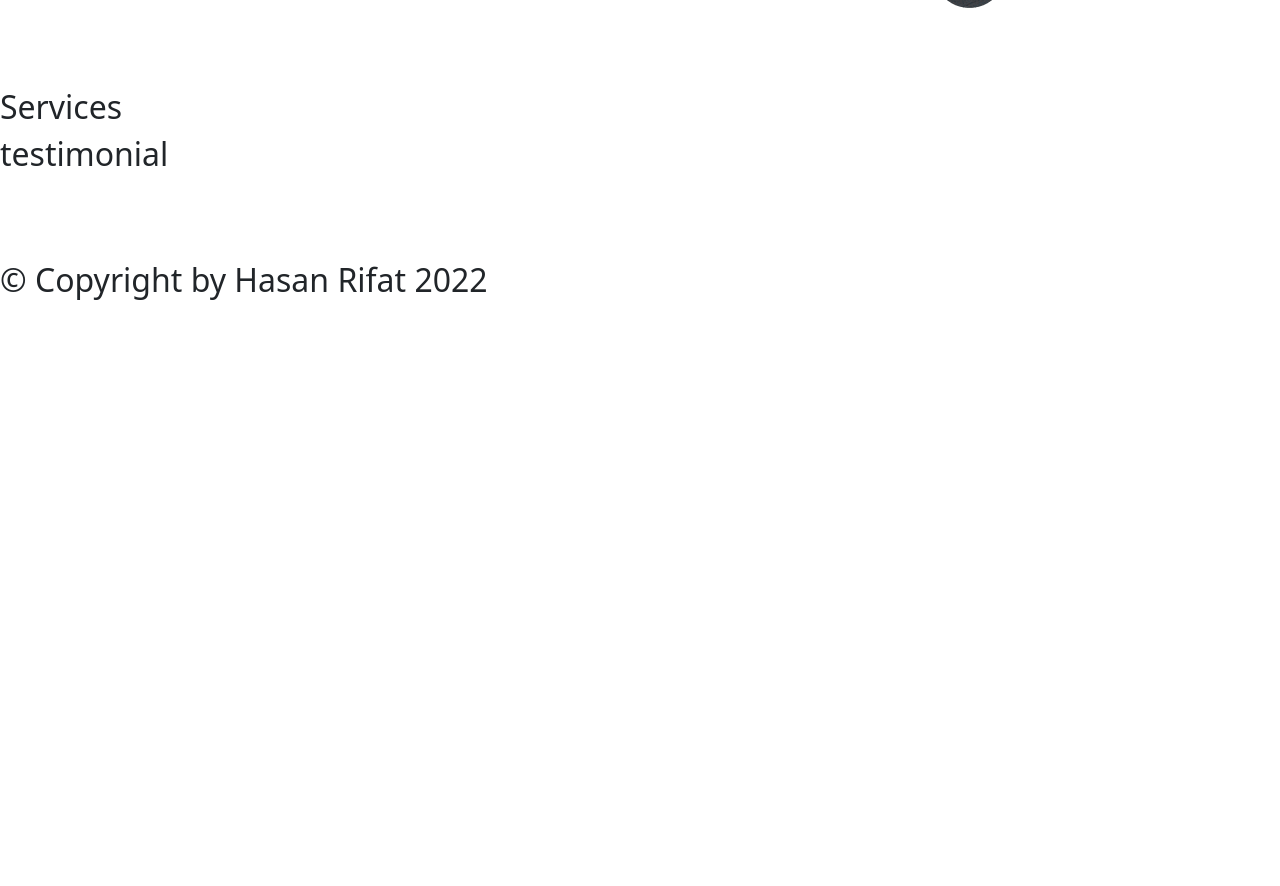
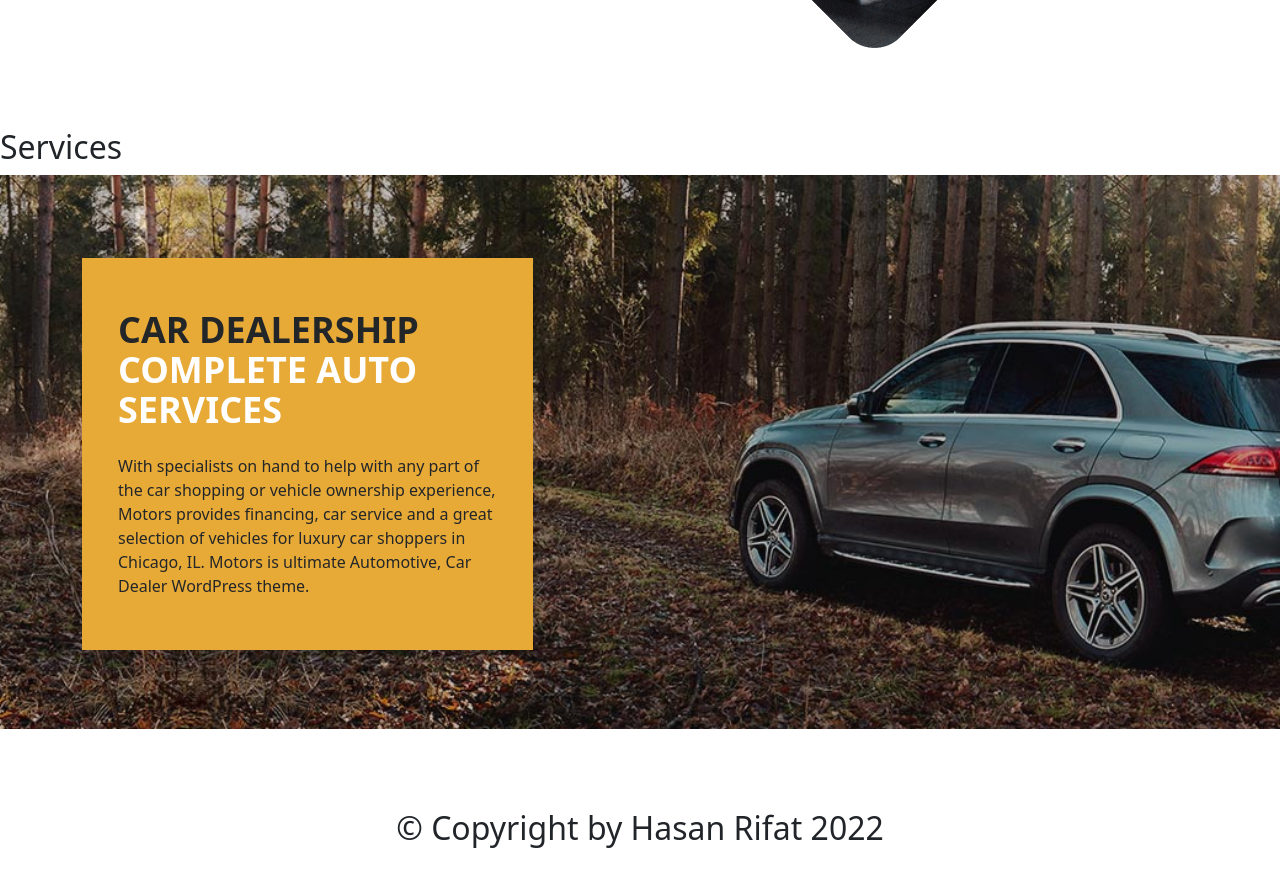
Before and after one commit to Hasan-Rifat/warehouse-management-client-side, a React (Create React App) app: page / in a window 1280 px wide. Shown: the part 1220-2106 px from the top of the page. Before the commit the page ends 1608 px from the top, so only its background shows below. Built offline with nearby package versions, Linux system fonts and the light colour scheme; no server answers; the HTML template or start-up script is replaced by a standard one.

Commit message:
testimonial

```diff
--- a/package.json
+++ b/package.json
@@ -44,7 +44,7 @@
   },
   "devDependencies": {
     "autoprefixer": "^10.4.5",
-    "postcss": "^8.4.12",
+    "postcss": "^8.4.13",
     "tailwindcss": "^3.0.24"
   }
 }
--- a/src/Components/Pages/Banner/Banner.css
+++ b/src/Components/Pages/Banner/Banner.css
@@ -21,7 +21,7 @@
   color: #303d51;
   font-weight: 700;
 }
-.banner-btn {
+.banner-main-btn {
   box-shadow: 0 10px 30px 0 rgb(0 113 220 / 15%);
   display: inline-block;
   font-weight: 600;
@@ -38,7 +38,7 @@
   color: #0071dc !important;
 }
 
-.banner-btn:hover {
+.banner-main-btn:hover {
   background-color: #41aef1 !important;
   color: #fff !important;
 }
--- a/src/Components/Pages/Banner/Banner.js
+++ b/src/Components/Pages/Banner/Banner.js
@@ -15,7 +15,7 @@ const Banner = () => {
                 Reliable And Knowledgeable Mechanics Locate In Los Angeles, CA
               </h2>
               <Link to="/login">
-                <button className="banner-btn">GET STARTED</button>
+                <button className="banner-main-btn">GET STARTED</button>
               </Link>
             </div>
           </div>
--- a/src/Components/Pages/Login/Login/Login.js
+++ b/src/Components/Pages/Login/Login/Login.js
@@ -58,10 +58,12 @@ const Login = () => {
     toast("Sent email");
   };
   return (
+    <section className="text-center">
       <div className="container pt-6 ">
-      <div className="w-50 mx-auto shadow-lg p-12 rounded">
+        <div className="w-50 mx-auto shadow-lg p-12 rounded ">
+          <div>
+            <Form className="py-6" onSubmit={handleLogin}>
               <h2>Login</h2>
-        <Form className="py-6" onSubmit={handleLogin}>
               <Form.Group className="mb-3" controlId="formBasicEmail">
                 <Form.Control
                   type="email"
@@ -84,7 +86,11 @@ const Login = () => {
               </Button>
               <div>
                 <Link className="no-underline " to="/register">
-              <Button variant="primary " type="submit" className="w-2/5 mr-1">
+                  <Button
+                    variant="primary "
+                    type="submit"
+                    className="w-2/5 mr-1"
+                  >
                     Create Account
                   </Button>
                 </Link>
@@ -97,11 +103,13 @@ const Login = () => {
                 </Button>
               </div>
             </Form>
+          </div>
 
           <Social />
           {errorMessage}
         </div>
       </div>
+    </section>
   );
 };
 
--- a/src/Components/Pages/Login/Register/Register.js
+++ b/src/Components/Pages/Login/Register/Register.js
@@ -45,6 +45,7 @@ const Register = () => {
   }
 
   return (
+    <section className="text-center">
       <div className="container pt-6">
         <div className="w-50 mx-auto shadow-lg p-12 rounded">
           <h2>Register</h2>
@@ -109,6 +110,7 @@ const Register = () => {
           {errorMessage}
         </div>
       </div>
+    </section>
   );
 };
 
--- a/src/Components/Pages/ProductReview/ProductReview.js
+++ b/src/Components/Pages/ProductReview/ProductReview.js
@@ -7,7 +7,7 @@ const ProductReview = () => {
     <section className="product-review py-20">
       <div className="container">
         <div className="row flex justify-center items-center">
-          <div className="col col-md-5">
+          <div className="cols col-lg-6">
             <div className="product-review-info">
               <h2 className="product-heading">
                 Twenty Years of Top Experience
@@ -27,8 +27,7 @@ const ProductReview = () => {
               </p>
             </div>
           </div>
-          <div className="col col-md-2"></div>
-          <div className="col col-md-5">
+          <div className="cols col-lg-6 pt-10">
             <img src={image} alt="" />
           </div>
         </div>
--- /dev/null
+++ b/src/Components/Pages/Testimonial/Testimonial.css
@@ -0,0 +1,9 @@
+.testimonial {
+  margin-bottom: 0px !important;
+  padding-top: 83px !important;
+  padding-bottom: 79px !important;
+  background-image: url(../../../images/02.jpg) !important;
+  background-position: center !important;
+  background-repeat: no-repeat !important;
+  background-size: cover !important;
+}
--- a/src/Components/Pages/Testimonial/Testimonial.js
+++ b/src/Components/Pages/Testimonial/Testimonial.js
@@ -1,10 +1,32 @@
 import React from "react";
+import "./Testimonial.css";
 
 const Testimonial = () => {
   return (
-    <div>
-      <h2>testimonial</h2>
-    </div>
+    <section className="testimonial">
+      <div className="container">
+        <div className="row">
+          <div className="cols col-lg-5">
+            <div className="testimonial-info p-9 bg-[#e8aa37]">
+              <h2 className="py-3 text-[#232628] font-bold text-4xl">
+                CAR DEALERSHIP{" "}
+                <span className="text-[#fff] uppercase">
+                  Complete Auto Services
+                </span>
+              </h2>
+              <p className="text-[#232628]">
+                With specialists on hand to help with any part of the car
+                shopping or vehicle ownership experience, Motors provides
+                financing, car service and a great selection of vehicles for
+                luxury car shoppers in Chicago, IL. Motors is ultimate
+                Automotive, Car Dealer WordPress theme.
+              </p>
+            </div>
+          </div>
+          <div className="cols col-lg-7"></div>
+        </div>
+      </div>
+    </section>
   );
 };
 
--- a/src/Components/SharePage/Footer/Footer.js
+++ b/src/Components/SharePage/Footer/Footer.js
@@ -5,9 +5,17 @@ const Footer = () => {
   let month = new Date();
   let year = month.getFullYear();
   return (
-    <div className="py-20">
-      <h2>© Copyright by Hasan Rifat {year}</h2>
-    </div>
+    <footer>
+      <div className="container">
+        <div className="row">
+          <div className="cols">
+            <div className="py-20">
+              <h2 className="text-center">© Copyright by Hasan Rifat {year}</h2>
+            </div>
+          </div>
+        </div>
+      </div>
+    </footer>
   );
 };
 
--- a/src/Components/SharePage/Header/Header.js
+++ b/src/Components/SharePage/Header/Header.js
@@ -19,7 +19,7 @@ const Header = () => {
       }); */
   };
   return (
-    <header>
+    <header className="">
       <Navbar
         style={{ boxShadow: "0 0 4px #0000000d" }}
         className="bg-white"
@@ -93,7 +93,10 @@ const Header = () => {
                     My Items
                   </Nav.Link>
 
-                  <button onClick={handleLogOut} className="btn btn-primary">
+                  <button
+                    onClick={handleLogOut}
+                    className="main-btn main-btn-primary"
+                  >
                     LogOut
                   </button>
                 </>
```
Also changed, not shown: src/images/02.jpg (added), 1 other file (tests, documents, lock files or other folders). Lines whose indentation alone changed are shown as unchanged.
